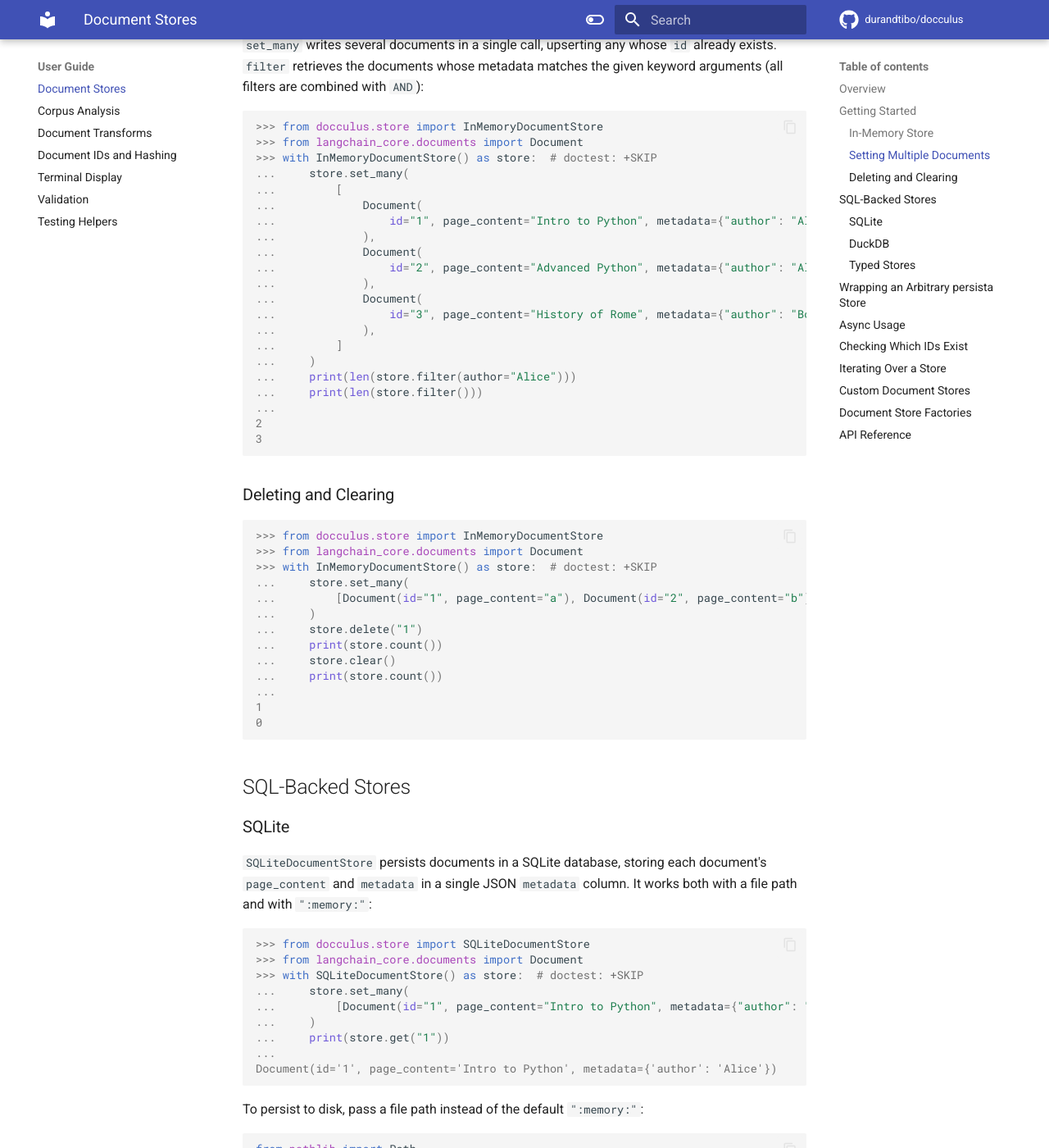
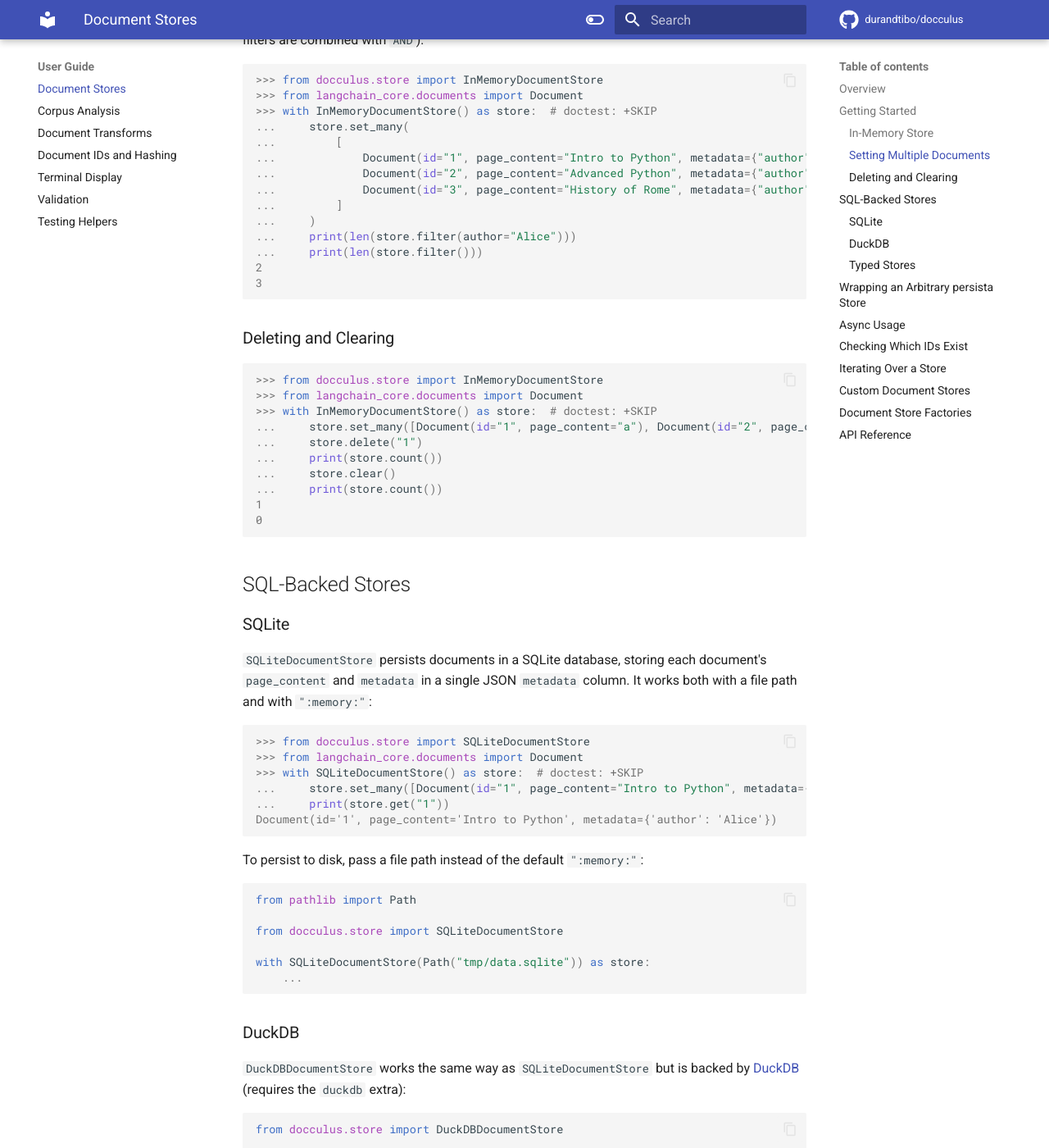
Before and after one commit to durandtibo/docculus, an MkDocs documentation site: the page built from docs/docs/uguide/store.md, in a window 1280 px wide and 1400 px high, scrolled down 1912 px. Shown: the whole window at 82% size. Built offline with MkDocs 1.6.1 and Material for MkDocs 9.7.7, drawn with Linux system fonts in a browser that asks for light colours; emoji names are drawn with the system emoji font; comment, search, counter and statistics services are not loaded; the version menu is left out; some of the changed text lies outside the part shown.

````diff
--- a/docs/docs/uguide/store.md
+++ b/docs/docs/uguide/store.md
@@ -51,12 +51,9 @@ It requires no setup and is a good default for tests and prototyping:
 >>> from docculus.store import InMemoryDocumentStore
 >>> from langchain_core.documents import Document
 >>> with InMemoryDocumentStore() as store:  # doctest: +SKIP
-...     store.set_many(
-...         [Document(id="1", page_content="hello", metadata={"author": "Alice"})]
-...     )
+...     store.set_many([Document(id="1", page_content="hello", metadata={"author": "Alice"})])
 ...     print(store.count())
 ...     print(store.get("1"))
-...
 1
 Document(id='1', page_content='hello', metadata={'author': 'Alice'})
 
@@ -81,20 +78,13 @@ are combined with `AND`):
 >>> with InMemoryDocumentStore() as store:  # doctest: +SKIP
 ...     store.set_many(
 ...         [
-...             Document(
-...                 id="1", page_content="Intro to Python", metadata={"author": "Alice"}
-...             ),
-...             Document(
-...                 id="2", page_content="Advanced Python", metadata={"author": "Alice"}
-...             ),
-...             Document(
-...                 id="3", page_content="History of Rome", metadata={"author": "Bob"}
-...             ),
+...             Document(id="1", page_content="Intro to Python", metadata={"author": "Alice"}),
+...             Document(id="2", page_content="Advanced Python", metadata={"author": "Alice"}),
+...             Document(id="3", page_content="History of Rome", metadata={"author": "Bob"}),
 ...         ]
 ...     )
 ...     print(len(store.filter(author="Alice")))
 ...     print(len(store.filter()))
-...
 2
 3
 
@@ -106,14 +96,11 @@ are combined with `AND`):
 >>> from docculus.store import InMemoryDocumentStore
 >>> from langchain_core.documents import Document
 >>> with InMemoryDocumentStore() as store:  # doctest: +SKIP
-...     store.set_many(
-...         [Document(id="1", page_content="a"), Document(id="2", page_content="b")]
-...     )
+...     store.set_many([Document(id="1", page_content="a"), Document(id="2", page_content="b")])
 ...     store.delete("1")
 ...     print(store.count())
 ...     store.clear()
 ...     print(store.count())
-...
 1
 0
 
@@ -131,11 +118,8 @@ and with `":memory:"`:
 >>> from docculus.store import SQLiteDocumentStore
 >>> from langchain_core.documents import Document
 >>> with SQLiteDocumentStore() as store:  # doctest: +SKIP
-...     store.set_many(
-...         [Document(id="1", page_content="Intro to Python", metadata={"author": "Alice"})]
-...     )
+...     store.set_many([Document(id="1", page_content="Intro to Python", metadata={"author": "Alice"})])
 ...     print(store.get("1"))
-...
 Document(id='1', page_content='Intro to Python', metadata={'author': 'Alice'})
 
 ```
@@ -175,11 +159,8 @@ individual fields should be queryable as SQL columns:
 >>> from langchain_core.documents import Document
 >>> schema = {"author": "TEXT", "year": "INTEGER"}
 >>> with TypedSQLiteDocumentStore(metadata_schema=schema) as store:  # doctest: +SKIP
-...     store.set_many(
-...         [Document(id="1", page_content="Intro to Python", metadata={"author": "Alice"})]
-...     )
+...     store.set_many([Document(id="1", page_content="Intro to Python", metadata={"author": "Alice"})])
 ...     print(len(store.filter(author="Alice")))
-...
 1
 
 ```
@@ -227,7 +208,6 @@ separate async class.
 ...         await store.aset_many([Document(id="1", page_content="hello")])
 ...         print(await store.acount())
 ...         print(await store.aget("1"))
-...
 >>> asyncio.run(main())  # doctest: +SKIP
 1
 Document(id='1', page_content='hello', metadata={})
@@ -245,11 +225,8 @@ the input, without fetching the documents themselves:
 >>> from docculus.store import InMemoryDocumentStore
 >>> from langchain_core.documents import Document
 >>> with InMemoryDocumentStore() as store:  # doctest: +SKIP
-...     store.set_many(
-...         [Document(id="1", page_content="a"), Document(id="2", page_content="b")]
-...     )
+...     store.set_many([Document(id="1", page_content="a"), Document(id="2", page_content="b")])
 ...     print(store.contains_many(["1", "2", "3"]))
-...
 [True, True, False]
 
 ```
@@ -268,7 +245,6 @@ backend in chunks of `batch_size`:
 ...     print(sorted(store.keys()))
 ...     for batch in store.iter_batches(batch_size=2):
 ...         print(len(batch))
-...
 ['0', '1', '2', '3', '4']
 2
 2
````
Also changed, not shown: docs/docs/index.md (+1 -4 lines), docs/docs/uguide/display.md (+1 -3 lines), docs/docs/uguide/validation.md (+0 -1 lines), .pre-commit-config.yaml, 1 other file.
